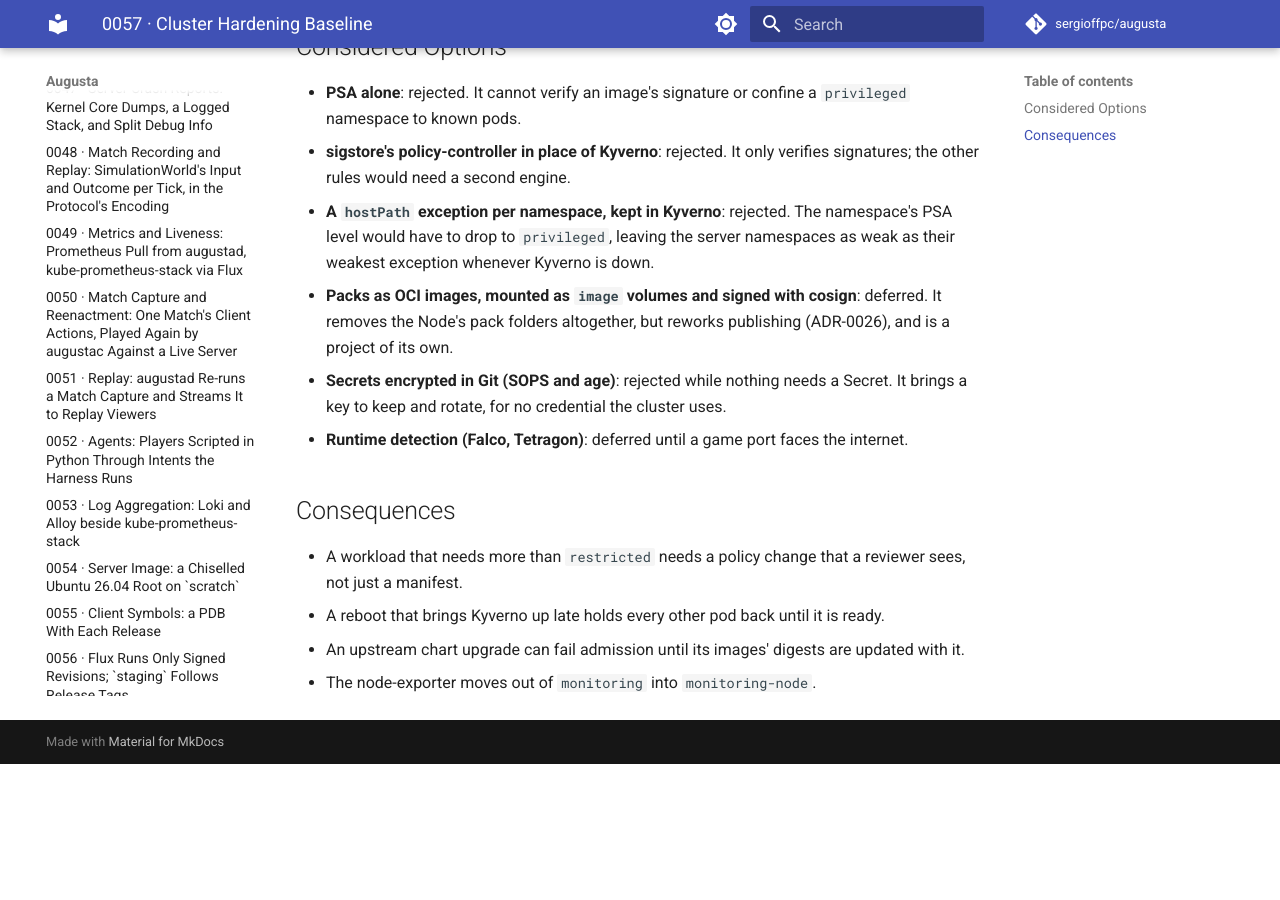
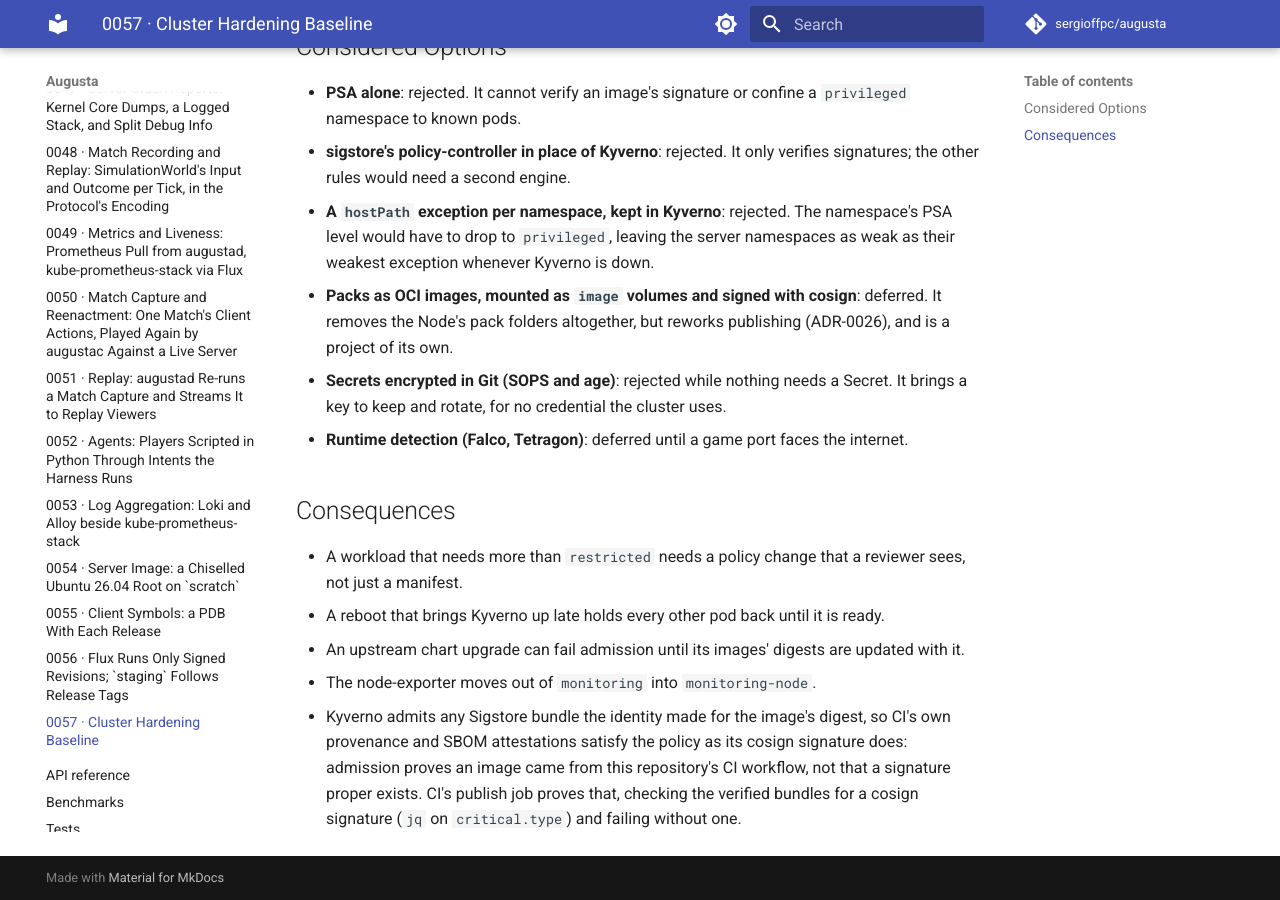
Before and after one commit to sergioffpc/augusta, an MkDocs documentation site: the page built from docs/adr/0057-cluster-hardening-baseline.md, in a window 1280 px wide and 900 px high, scrolled down 1115 px. Built offline with MkDocs 1.6.1 and Material for MkDocs 9.7.7, drawn with Linux system fonts in a browser that asks for light colours; comment, search, counter and statistics services are not loaded; before the commit the page ends 1879 px from its top, so only the background shows below that.

Commit message:
docs(adr): record that attestations satisfy the image signature policy
Refs #531

Co-Authored-By: Claude Opus 5.5 <noreply@anthropic.com>

```diff
--- a/docs/adr/0057-cluster-hardening-baseline.md
+++ b/docs/adr/0057-cluster-hardening-baseline.md
@@ -71,3 +71,9 @@ Node, under a seccomp profile of the syscalls it makes rather than
 - An upstream chart upgrade can fail admission until its images' digests are
   updated with it.
 - The node-exporter moves out of `monitoring` into `monitoring-node`.
+- Kyverno admits any Sigstore bundle the identity made for the image's digest,
+  so CI's own provenance and SBOM attestations satisfy the policy as its cosign
+  signature does: admission proves an image came from this repository's CI
+  workflow, not that a signature proper exists. CI's publish job proves that,
+  checking the verified bundles for a cosign signature (`jq` on `critical.type`)
+  and failing without one.
```
